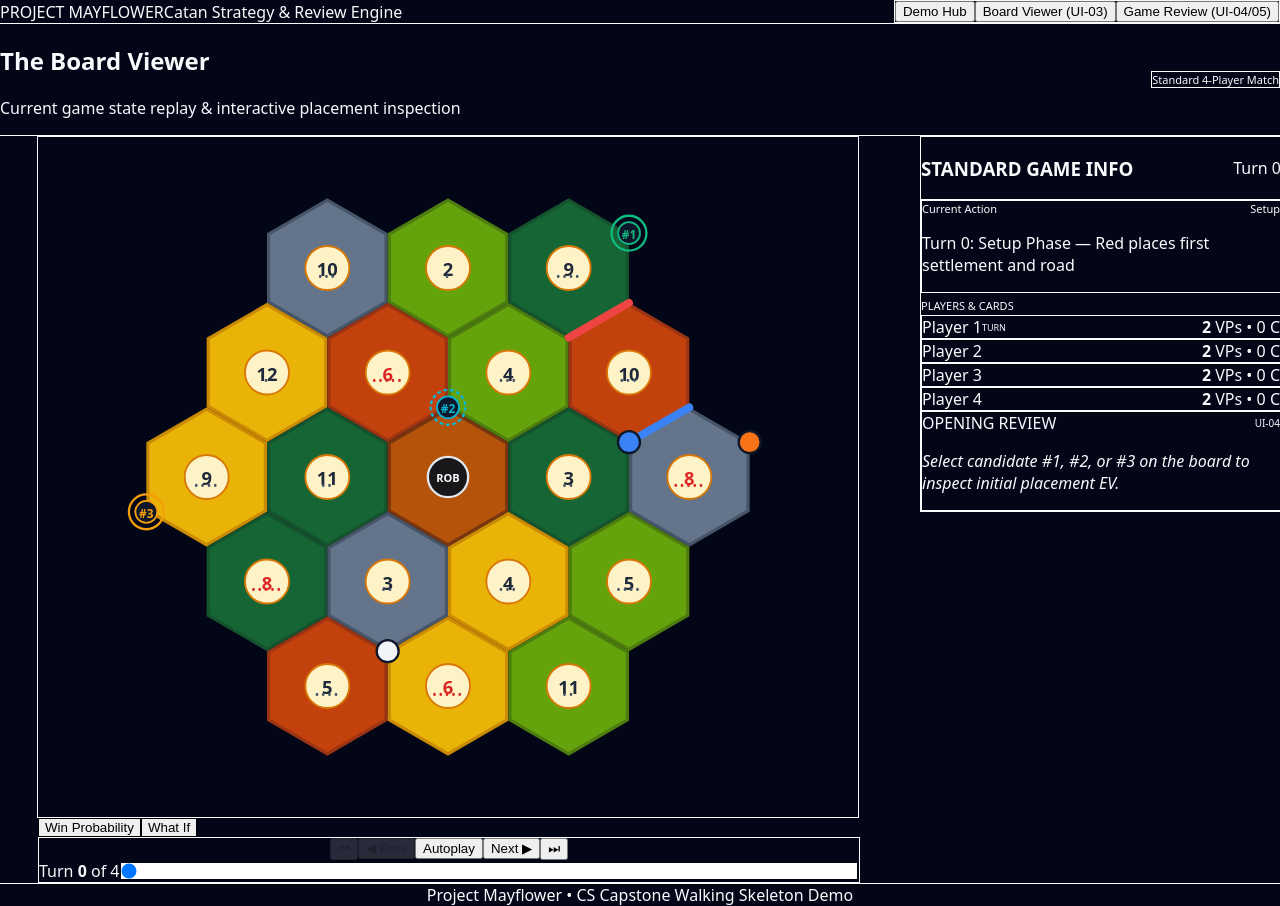
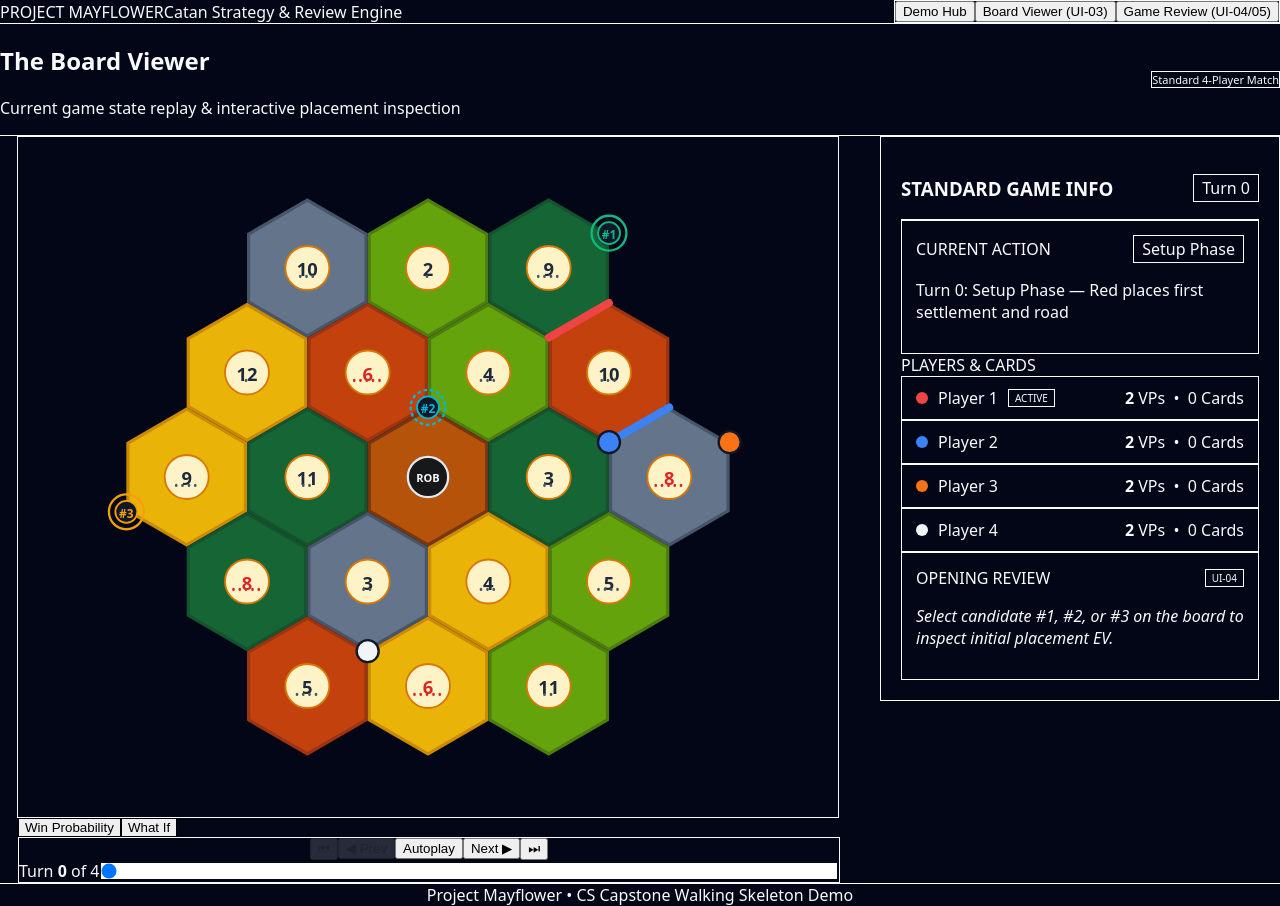
Before and after one commit to Project-Mayflower-BC/web, a React (Vite) app: page / in a window 1280 px wide. Both pictures are taken after a click on the button "Board Viewer (UI-03)". Built offline with nearby package versions, Linux system fonts and the light colour scheme.

Commit message:
improved game info section of board view

```diff
--- a/src/views/BoardView.tsx
+++ b/src/views/BoardView.tsx
@@ -10,7 +10,6 @@ import {
 import type { ResourceType, PlayerColor } from '../types/game';
 import { TimelineDock } from '../components/layout/TimelineDock';
 
-// Scaled up ~1.75x–2x from 44 for large high-resolution presentation
 const HEX_SIZE = 76;
 
 const RESOURCE_THEMES: Record<ResourceType, { fill: string; stroke: string; label: string }> = {
@@ -58,12 +57,12 @@ export function BoardView({ currentTurn, onTurnChange, onOpenReview }: BoardView
   return (
     <div className="w-full space-y-4">
       {/* Top Header Strip */}
-      <div className="flex justify-between items-center border-b border-slate-800 pb-2">
+      <div className="flex justify-between items-center border-b border-slate-800 pb-2.5">
         <div>
           <h2 className="text-lg font-bold text-white tracking-tight">The Board Viewer</h2>
           <p className="text-xs text-slate-400">Current game state replay & interactive placement inspection</p>
         </div>
-        <span className="text-[11px] font-mono px-2 py-0.5 rounded bg-slate-900 border border-slate-800 text-slate-400">
+        <span className="text-[11px] font-mono px-2.5 py-1 rounded bg-slate-900 border border-slate-800 text-slate-400">
           Standard 4-Player Match
         </span>
       </div>
@@ -73,7 +72,7 @@ export function BoardView({ currentTurn, onTurnChange, onOpenReview }: BoardView
         className="w-full"
         style={{
           display: 'grid',
-          gridTemplateColumns: 'minmax(0, 1fr) 360px',
+          gridTemplateColumns: 'minmax(0, 1fr) 400px',
           gap: '24px',
           alignItems: 'start'
         }}
@@ -290,7 +289,7 @@ export function BoardView({ currentTurn, onTurnChange, onOpenReview }: BoardView
             </svg>
           </div>
 
-          {/* Under-Board Action Triggers & Scrubber (Matched to Expanded Width) */}
+          {/* Under-Board Action Triggers & Scrubber */}
           <div className="w-full space-y-2" style={{ maxWidth: '820px' }}>
             <div className="flex items-center gap-2">
               <button
@@ -319,62 +318,125 @@ export function BoardView({ currentTurn, onTurnChange, onOpenReview }: BoardView
 
         {/* RIGHT COLUMN: "Standard Game Info" Panel */}
         <div
-          className="bg-slate-900/80 border border-slate-800 rounded-2xl p-4 shadow-xl space-y-4"
-          style={{ width: '360px' }}
+          className="bg-slate-900/80 border border-slate-800 rounded-2xl shadow-xl space-y-4"
+          style={{
+            width: '400px',
+            minWidth: '400px',
+            padding: '20px',
+            boxSizing: 'border-box'
+          }}
         >
-          <div className="border-b border-slate-800 pb-2.5 flex justify-between items-center">
+          {/* Section Header */}
+          <div
+            className="border-b border-slate-800 pb-3"
+            style={{
+              display: 'flex',
+              justifyContent: 'space-between',
+              alignItems: 'center',
+              width: '100%'
+            }}
+          >
             <h3 className="text-xs font-bold uppercase tracking-wider text-slate-300">
               Standard Game Info
             </h3>
-            <span className="text-xs font-mono text-cyan-400">
+            <span
+              className="text-xs font-mono font-semibold rounded bg-slate-950 text-cyan-400 border border-slate-800"
+              style={{ padding: '2px 8px' }}
+            >
               Turn {activeTurn.turnIndex}
             </span>
           </div>
 
-          {/* Current Action */}
-          <div className="p-3 bg-slate-950/70 border border-slate-800 rounded-xl space-y-1">
-            <div className="flex justify-between items-center text-[11px]">
-              <span className="text-slate-400 font-medium">Current Action</span>
-              <span className="font-mono text-amber-300">
-                {activeTurn.diceRoll ? `Roll: [${activeTurn.diceRoll[0]}][${activeTurn.diceRoll[1]}] = ${activeTurn.diceRoll[0] + activeTurn.diceRoll[1]}` : 'Setup'}
+          {/* Current Action Card */}
+          <div
+            className="bg-slate-950/70 border border-slate-800 rounded-xl space-y-2"
+            style={{ padding: '14px' }}
+          >
+            <div
+              style={{
+                display: 'flex',
+                justifyContent: 'space-between',
+                alignItems: 'center',
+                gap: '10px',
+                width: '100%'
+              }}
+            >
+              <span className="text-xs font-semibold text-slate-400 uppercase tracking-wider">
+                Current Action
+              </span>
+              <span
+                className="text-xs font-mono font-semibold rounded bg-slate-900 border border-slate-800 text-amber-300"
+                style={{ padding: '2px 8px', whiteSpace: 'nowrap' }}
+              >
+                {activeTurn.diceRoll
+                  ? `Roll: [${activeTurn.diceRoll[0]}] + [${activeTurn.diceRoll[1]}] = ${activeTurn.diceRoll[0] + activeTurn.diceRoll[1]}`
+                  : 'Setup Phase'}
               </span>
             </div>
-            <p className="text-xs text-white font-medium leading-snug">
+            <p className="text-xs text-slate-200 font-medium leading-relaxed pt-1">
               {activeTurn.actionDescription}
             </p>
           </div>
 
-          {/* Standings */}
+          {/* Players & Standings */}
           <div className="space-y-2">
-            <span className="text-[11px] font-semibold uppercase tracking-wider text-slate-400">
+            <span className="text-xs font-semibold uppercase tracking-wider text-slate-400 block">
               Players & Cards
             </span>
-            <div className="space-y-1.5">
+            <div className="space-y-2">
               {activeTurn.playerSummaries.map((p) => {
                 const isActive = activeTurn.activeColor === p.color;
                 const style = PLAYER_COLORS[p.color];
                 return (
                   <div
                     key={p.seatId}
-                    className={`p-2.5 border rounded-lg flex justify-between items-center transition ${
-                      isActive ? 'border-cyan-500 bg-cyan-950/20' : 'border-slate-800/80 bg-slate-950/40'
+                    className={`border rounded-xl transition ${
+                      isActive
+                        ? 'border-cyan-500/60 bg-cyan-950/20 shadow-sm'
+                        : 'border-slate-800/80 bg-slate-950/50'
                     }`}
+                    style={{
+                      display: 'flex',
+                      justifyContent: 'space-between',
+                      alignItems: 'center',
+                      padding: '10px 14px',
+                      gap: '12px',
+                      width: '100%',
+                      boxSizing: 'border-box'
+                    }}
                   >
-                    <div className="flex items-center gap-2">
+                    {/* Left: Color dot, Name, Active Badge */}
+                    <div style={{ display: 'flex', alignItems: 'center', gap: '10px' }}>
                       <span
-                        className="w-3 h-3 rounded-full"
-                        style={{ backgroundColor: style.fill }}
+                        className="rounded-full shadow-sm"
+                        style={{
+                          width: '12px',
+                          height: '12px',
+                          backgroundColor: style.fill,
+                          display: 'inline-block',
+                          flexShrink: 0
+                        }}
                       />
-                      <span className="text-xs font-semibold text-white">{p.name}</span>
+                      <span className="text-xs font-semibold text-white" style={{ whiteSpace: 'nowrap' }}>
+                        {p.name}
+                      </span>
                       {isActive && (
-                        <span className="text-[9px] uppercase px-1.5 py-0.5 rounded bg-cyan-900/60 text-cyan-300 font-mono">
-                          Turn
+                        <span
+                          className="text-[10px] font-bold uppercase tracking-wider rounded bg-cyan-500/20 text-cyan-300 border border-cyan-500/30"
+                          style={{ padding: '1px 6px', whiteSpace: 'nowrap' }}
+                        >
+                          Active
                         </span>
                       )}
                     </div>
-                    <span className="text-xs font-mono text-slate-300">
-                      <strong>{p.victoryPoints}</strong> VPs • {p.totalCards} C
-                    </span>
+
+                    {/* Right: Metrics kept on the same line */}
+                    <div
+                      className="text-xs font-mono text-slate-300"
+                      style={{ whiteSpace: 'nowrap', flexShrink: 0 }}
+                    >
+                      <strong className="text-white">{p.victoryPoints}</strong> VPs &nbsp;•&nbsp; {p.totalCards} Cards
+                    </div>
                   </div>
                 );
               })}
@@ -383,30 +445,52 @@ export function BoardView({ currentTurn, onTurnChange, onOpenReview }: BoardView
 
           {/* Opening Placement Review (Turn 0) */}
           {currentTurn === 0 && (
-            <div className="p-3.5 bg-slate-950/80 border border-slate-800 rounded-xl space-y-2">
-              <div className="flex justify-between items-center">
+            <div
+              className="bg-slate-950/80 border border-slate-800 rounded-xl space-y-2.5"
+              style={{ padding: '14px' }}
+            >
+              <div
+                style={{
+                  display: 'flex',
+                  justifyContent: 'space-between',
+                  alignItems: 'center',
+                  width: '100%'
+                }}
+              >
                 <span className="text-xs font-semibold uppercase tracking-wider text-cyan-400">
                   Opening Review
                 </span>
-                <span className="text-[10px] font-mono px-1.5 py-0.5 rounded bg-slate-800 text-slate-400">
+                <span
+                  className="text-[10px] font-mono font-semibold rounded bg-slate-800 text-slate-300 border border-slate-700"
+                  style={{ padding: '1px 6px' }}
+                >
                   UI-04
                 </span>
               </div>
 
               {selectedCandidate ? (
-                <div className="space-y-1.5 text-xs">
-                  <div className="flex justify-between items-center">
-                    <span className="font-bold text-white">
+                <div className="space-y-1.5 text-xs pt-1">
+                  <div
+                    style={{
+                      display: 'flex',
+                      justifyContent: 'space-between',
+                      alignItems: 'center',
+                      gap: '8px',
+                      width: '100%'
+                    }}
+                  >
+                    <span className="font-bold text-white" style={{ whiteSpace: 'nowrap' }}>
                       Rank #{selectedCandidate.rank} (Vertex {selectedCandidate.vertexId})
                     </span>
                     <span
-                      className={`text-[10px] font-bold px-1.5 py-0.5 rounded ${
+                      className={`text-[10px] font-bold rounded ${
                         selectedCandidate.grade === 'best'
-                          ? 'bg-emerald-500/20 text-emerald-300'
+                          ? 'bg-emerald-500/20 text-emerald-300 border border-emerald-500/30'
                           : selectedCandidate.grade === 'good'
-                          ? 'bg-cyan-500/20 text-cyan-300'
-                          : 'bg-amber-500/20 text-amber-300'
+                          ? 'bg-cyan-500/20 text-cyan-300 border border-cyan-500/30'
+                          : 'bg-amber-500/20 text-amber-300 border border-amber-500/30'
                       }`}
+                      style={{ padding: '1px 6px', whiteSpace: 'nowrap' }}
                     >
                       {selectedCandidate.isAboutEqual ? '≈ About Equal' : selectedCandidate.grade.toUpperCase()}
                     </span>
@@ -419,17 +503,20 @@ export function BoardView({ currentTurn, onTurnChange, onOpenReview }: BoardView
                   </p>
                 </div>
               ) : (
-                <p className="text-xs text-slate-400 italic">
+                <p className="text-xs text-slate-400 italic leading-relaxed">
                   Select candidate #1, #2, or #3 on the board to inspect initial placement EV.
                 </p>
               )}
             </div>
           )}
 
-          {/* Mid-Game Evaluation */}
+          {/* Mid-Game Move Evaluation */}
           {activeTurn.evaluation && currentTurn > 0 && (
-            <div className="p-3 bg-emerald-950/20 border border-emerald-500/40 rounded-xl space-y-1">
-              <span className="text-[10px] font-bold text-emerald-400 uppercase tracking-wider">
+            <div
+              className="bg-emerald-950/20 border border-emerald-500/40 rounded-xl space-y-1.5"
+              style={{ padding: '14px' }}
+            >
+              <span className="text-[10px] font-bold text-emerald-400 uppercase tracking-wider block">
                 Move Grade: {activeTurn.evaluation.moveGrade.toUpperCase()}
               </span>
               <p className="text-xs text-slate-300 leading-relaxed">
```
